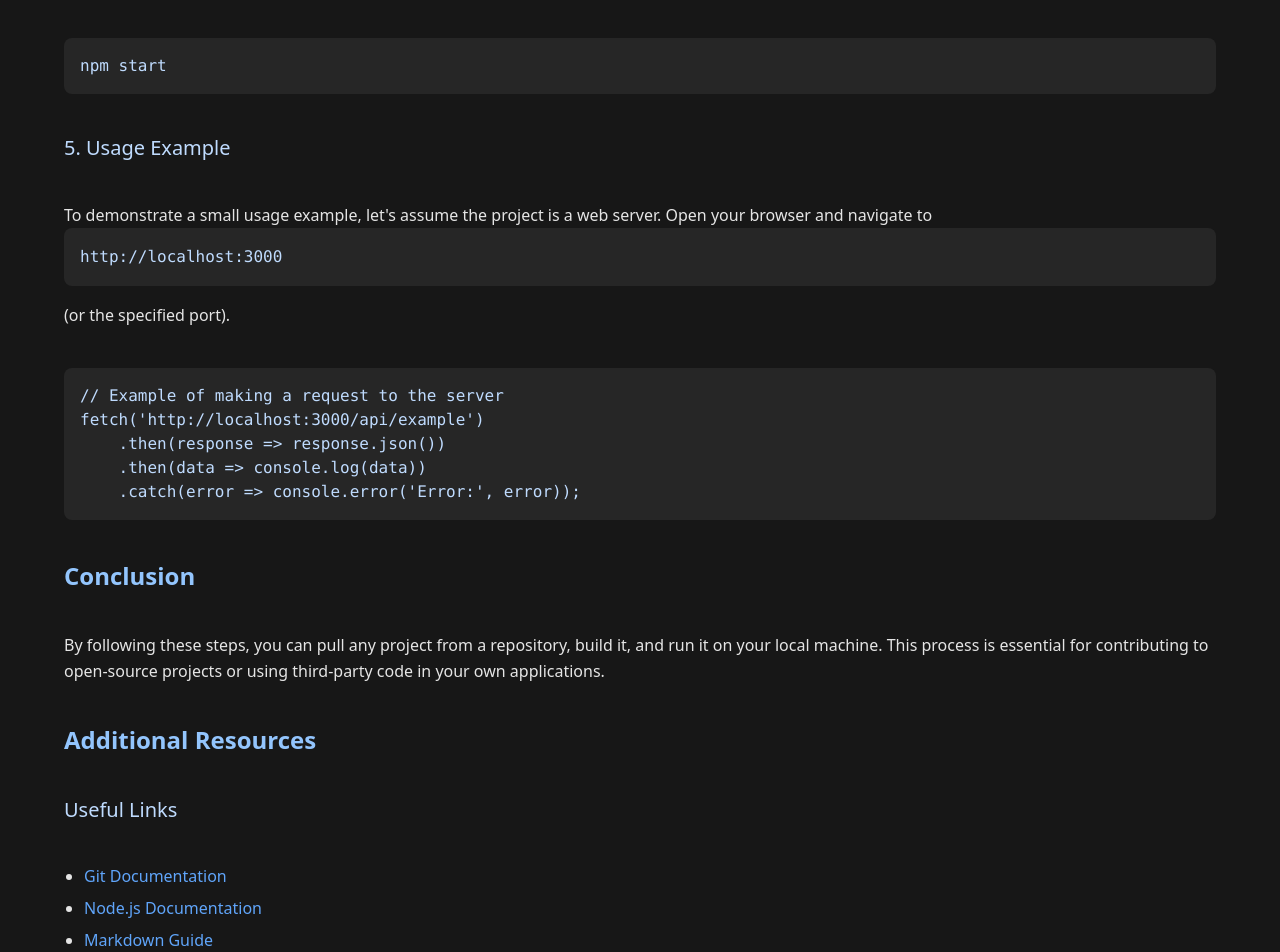
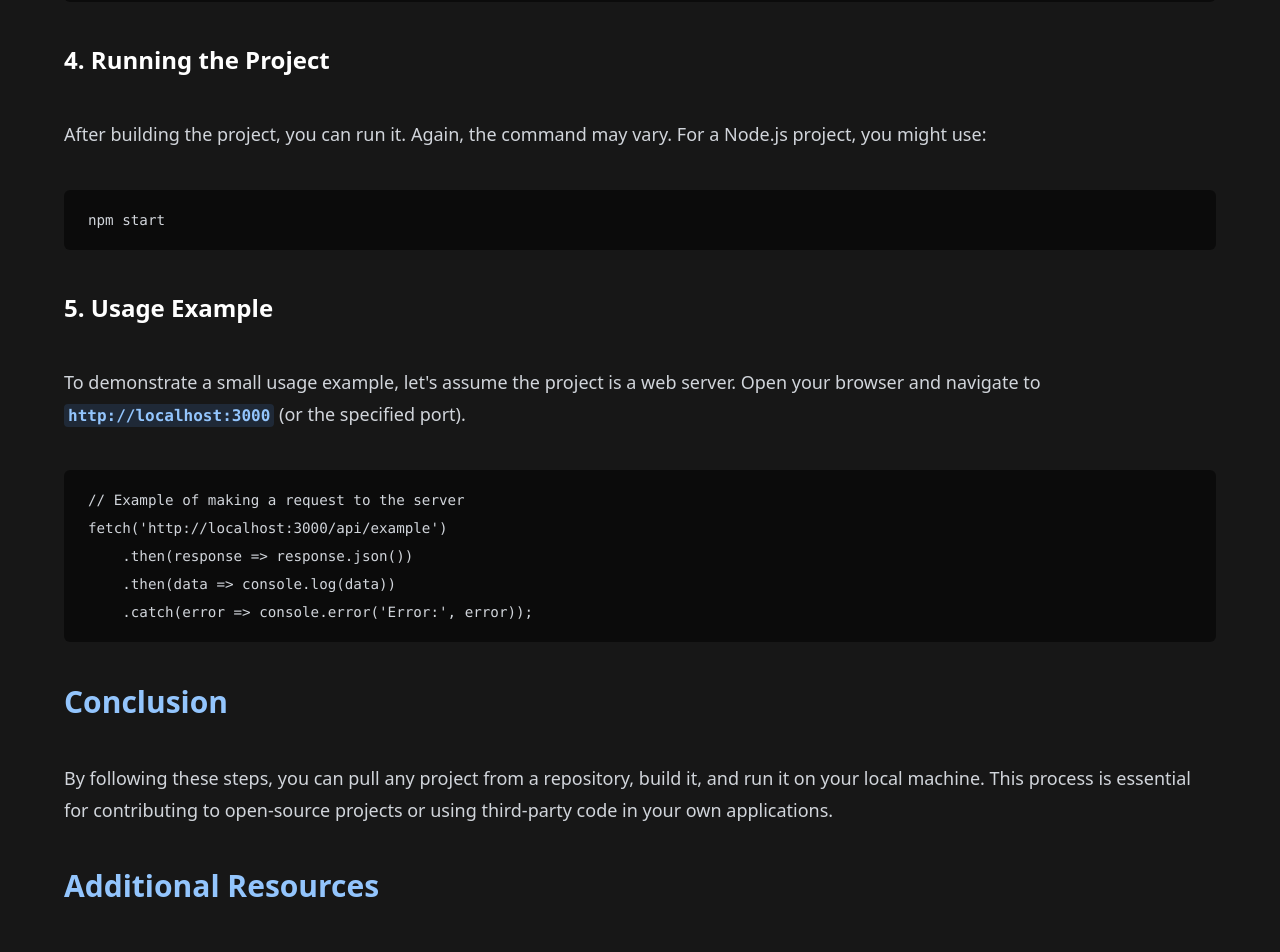
Before and after one commit to Fabbboy/portfolio, a Next.js app: page /blog/curated-list-of-projects in a window 1280 px wide. Shown: the part 1460-2412 px from the top of the page. Built offline with nearby package versions, Linux system fonts and the light colour scheme.

Commit message:
some better themes

```diff
--- a/package.json
+++ b/package.json
@@ -15,6 +15,7 @@
     "@radix-ui/react-slot": "^1.1.0",
     "@radix-ui/react-tooltip": "^1.1.3",
     "@tailwindcss/line-clamp": "^0.4.4",
+    "@tailwindcss/typography": "^0.5.15",
     "@types/d3": "^7.4.3",
     "axios": "^1.7.7",
     "class-variance-authority": "^0.7.0",
@@ -37,6 +38,7 @@
     "@types/node": "^20",
     "@types/react": "^18",
     "@types/react-dom": "^18",
+    "@types/tailwindcss": "^3.1.0",
     "eslint": "^8",
     "eslint-config-next": "14.2.15",
     "postcss": "^8",
--- a/src/app/blog/[blog_id]/BlogViewerComponent.tsx
+++ b/src/app/blog/[blog_id]/BlogViewerComponent.tsx
@@ -2,120 +2,13 @@
 import { BASEPATH } from "@/app/globals";
 import HeaderComponent from "@/components/HeaderComponent";
 import { useState, useEffect } from "react";
-import ReactMarkdown, { Components } from "react-markdown";
+import ReactMarkdown from "react-markdown";
 import remarkGfm from "remark-gfm";
 import rehypeRaw from "rehype-raw";
-import { ReactNode, ComponentPropsWithoutRef } from "react";
 
 interface BlogContentProps {
   blog_id: string;
 }
-
-type MarkdownComponentProps = {
-  children: ReactNode;
-  inline?: boolean;
-  className?: string;
-};
-
-const components: Partial<{
-  [key in keyof JSX.IntrinsicElements]: React.ComponentType<MarkdownComponentProps>;
-}> = {
-  h1: ({ children, ...props }: MarkdownComponentProps) => (
-    <h1 className="text-3xl font-bold text-blue-400 mb-4" {...props}>
-      {children}
-    </h1>
-  ),
-  h2: ({ children, ...props }: MarkdownComponentProps) => (
-    <h2 className="text-2xl font-semibold text-blue-300 mt-6 mb-4" {...props}>
-      {children}
-    </h2>
-  ),
-  h3: ({ children, ...props }: MarkdownComponentProps) => (
-    <h3 className="text-xl font-medium text-blue-200 mt-4 mb-2" {...props}>
-      {children}
-    </h3>
-  ),
-  p: ({ children, ...props }: MarkdownComponentProps) => (
-    <p className="text-md text-neutral-200 leading-relaxed mb-4" {...props}>
-      {children}
-    </p>
-  ),
-  a: ({ children, ...props }: ComponentPropsWithoutRef<"a">) => (
-    <a
-      className="text-blue-400 hover:underline"
-      target="_blank"
-      rel="noopener noreferrer"
-      {...props}
-    >
-      {children}
-    </a>
-  ),
-  ul: ({ children, ...props }: MarkdownComponentProps) => (
-    <ul className="list-disc ml-5 space-y-2 text-neutral-200" {...props}>
-      {children}
-    </ul>
-  ),
-  ol: ({ children, ...props }: MarkdownComponentProps) => (
-    <ol className="list-decimal ml-5 space-y-2 text-neutral-200" {...props}>
-      {children}
-    </ol>
-  ),
-  li: ({ children, ...props }: MarkdownComponentProps) => (
-    <li className="text-md leading-6" {...props}>
-      {children}
-    </li>
-  ),
-  code: ({ inline, className, children, ...props }: MarkdownComponentProps) => {
-    const match = /language-(\w+)/.exec(className || "");
-    return !inline ? (
-      <pre className="bg-neutral-800 rounded-lg p-4 overflow-auto mb-4">
-        <code
-          className={`language-${match ? match[1] : ""} text-blue-200`}
-          {...props}
-        >
-          {children}
-        </code>
-      </pre>
-    ) : (
-      <code className="bg-neutral-800 text-blue-200 rounded px-1" {...props}>
-        {children}
-      </code>
-    );
-  },
-  blockquote: ({ children, ...props }: MarkdownComponentProps) => (
-    <blockquote
-      className="border-l-4 border-blue-600 pl-4 italic text-neutral-300 my-4"
-      {...props}
-    >
-      {children}
-    </blockquote>
-  ),
-  hr: () => <hr className="border-neutral-600 my-8" />,
-  img: ({ ...props }: ComponentPropsWithoutRef<"img">) => (
-    // eslint-disable-next-line @next/next/no-img-element, jsx-a11y/alt-text
-    <img className="rounded-lg mx-auto max-w-full h-auto mb-4" {...props} />
-  ),
-  table: ({ children, ...props }: MarkdownComponentProps) => (
-    <div className="overflow-x-auto my-4" {...props}>
-      <table className="min-w-full border-collapse bg-neutral-800 text-neutral-200">
-        {children}
-      </table>
-    </div>
-  ),
-  th: ({ children, ...props }: MarkdownComponentProps) => (
-    <th
-      className="border-b border-neutral-700 px-4 py-2 font-semibold text-left bg-neutral-700"
-      {...props}
-    >
-      {children}
-    </th>
-  ),
-  td: ({ children, ...props }: MarkdownComponentProps) => (
-    <td className="border-b border-neutral-700 px-4 py-2 text-left" {...props}>
-      {children}
-    </td>
-  ),
-};
 
 export function BlogViewerComponent({ blog_id }: BlogContentProps) {
   const [postContent, setPostContent] = useState<string>("");
@@ -142,10 +35,9 @@ export function BlogViewerComponent({ blog_id }: BlogContentProps) {
   return (
     <div className="w-full h-full">
       <HeaderComponent pageName={title} />
-      <div className="w-full h-full p-4 md:p-8 space-y-6 md:space-y-10 text-neutral-100">
+      <div className="prose prose-invert prose-lg max-w-none text-gray-300 p-4 md:p-8 space-y-6 md:space-y-10">
         {postContent ? (
           <ReactMarkdown
-            components={components as Partial<Components>}
             remarkPlugins={[remarkGfm]}
             rehypePlugins={[rehypeRaw]}
           >
--- a/tailwind.config.ts
+++ b/tailwind.config.ts
@@ -2,7 +2,6 @@ import type { Config } from "tailwindcss";
 
 const config: Config = {
   darkMode: ["class"],
-  jit: true,
   content: [
     "./src/pages/**/*.{js,ts,jsx,tsx,mdx}",
     "./src/components/**/*.{js,ts,jsx,tsx,mdx}",
@@ -57,9 +56,37 @@ const config: Config = {
           "5": "hsl(var(--chart-5))",
         },
       },
+      typography: (theme: (path: string) => string) => ({
+        DEFAULT: {
+          css: {
+            color: theme("colors.gray.300"),
+            h1: { color: theme("colors.blue.400") },
+            h2: { color: theme("colors.blue.300") },
+            a: { color: theme("colors.blue.400"), textDecoration: "underline" },
+            strong: { color: theme("colors.blue.400") },
+            blockquote: {
+              color: theme("colors.gray.400"),
+              borderLeftColor: theme("colors.blue.500"),
+              fontStyle: "italic",
+            },
+            code: {
+              color: theme("colors.blue.300"),
+              backgroundColor: theme("colors.gray.800"),
+              padding: "2px 4px",
+              borderRadius: "4px",
+            },
+            "code::before": { content: '""' },
+            "code::after": { content: '""' },
+          },
+        },
+      }),
     },
   },
-  // eslint-disable-next-line @typescript-eslint/no-require-imports
-  plugins: [require("tailwindcss-animate"), require("@tailwindcss/line-clamp")],
+  plugins: [
+    require("tailwindcss-animate"),
+    require("@tailwindcss/line-clamp"),
+    require("@tailwindcss/typography"),
+  ],
 };
+
 export default config;
```
Also changed, not shown: 2 other files (tests, documents, lock files or other folders).
